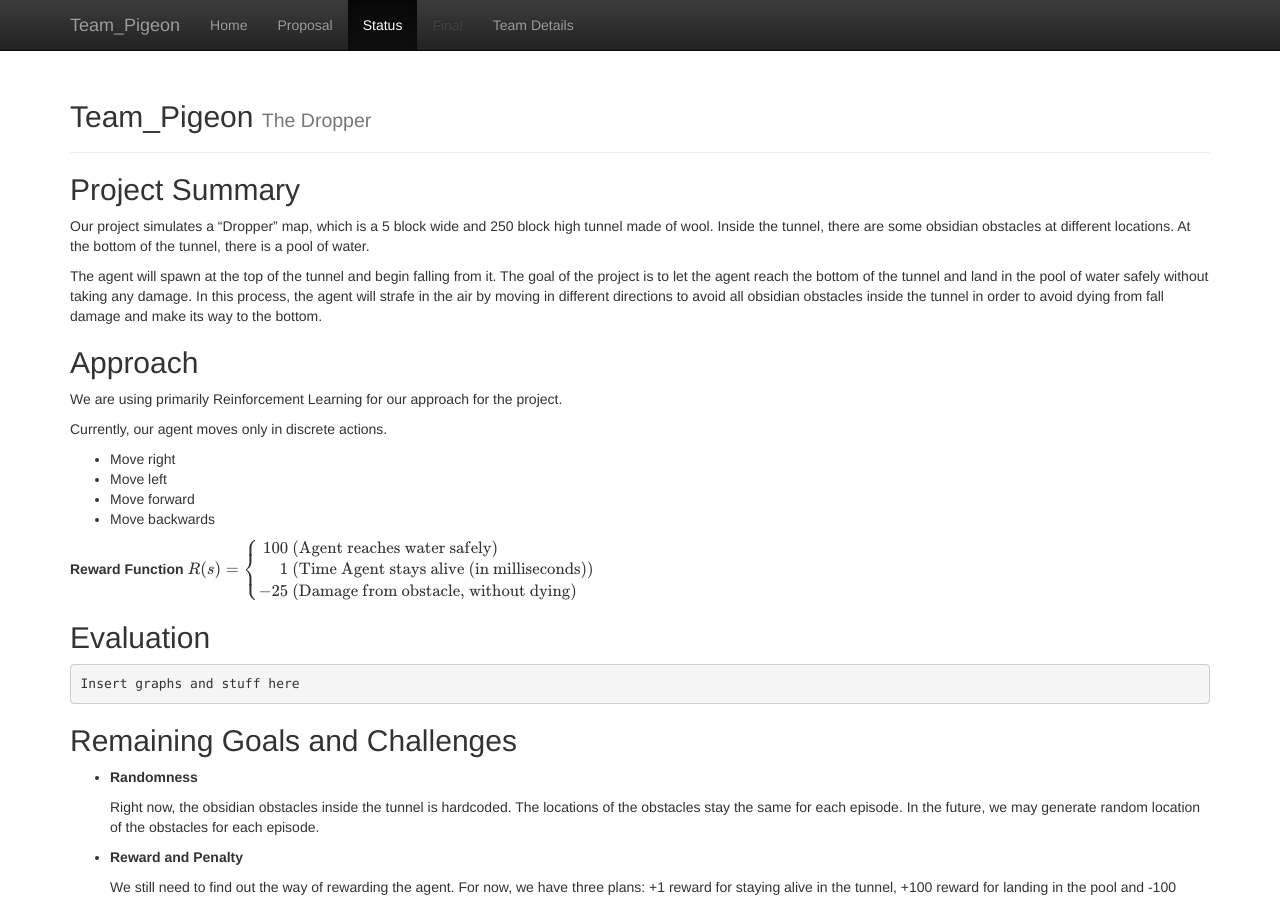
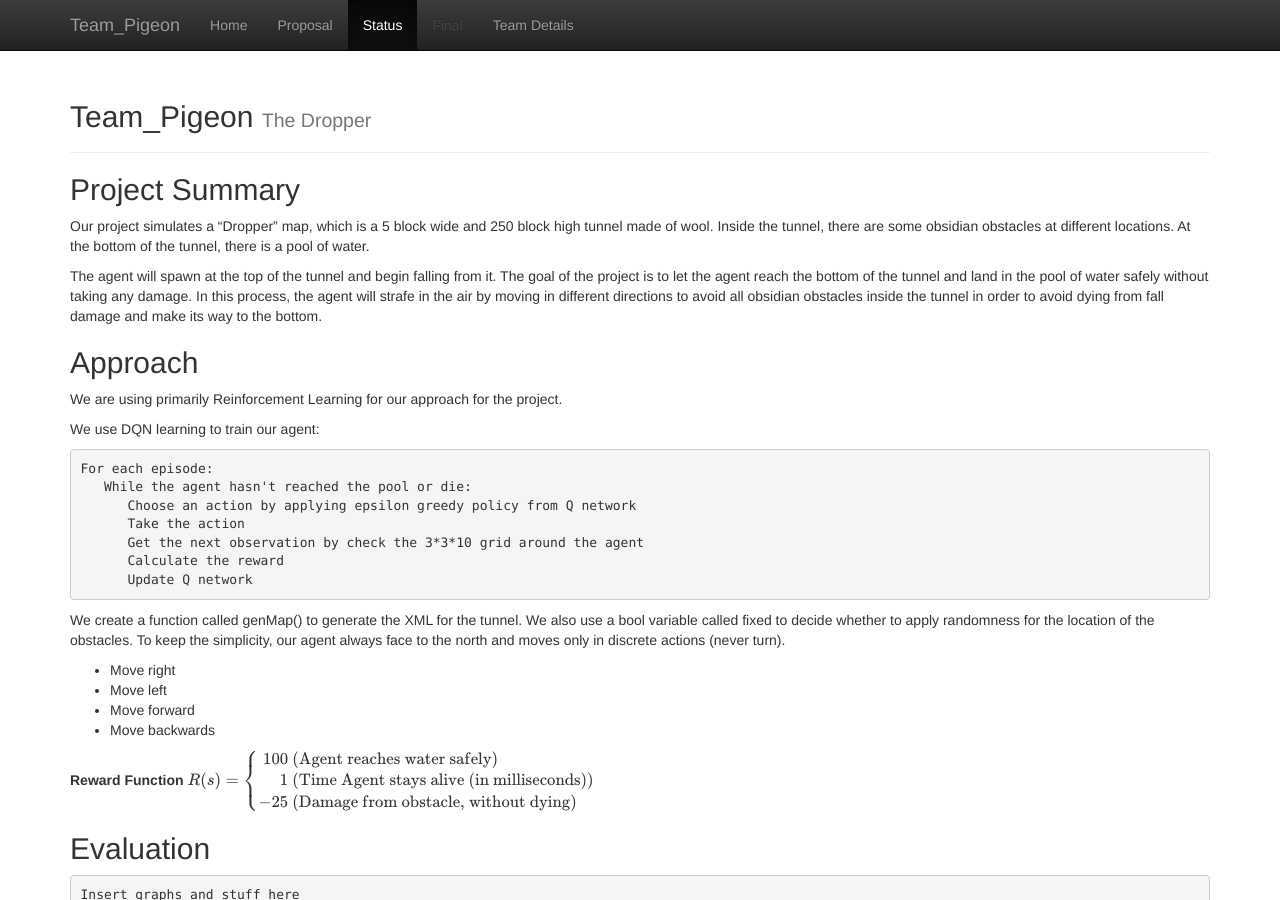
Before and after one commit to shanshs/Team-Pigeon, a Jekyll site: the page built from docs/status.md, in a window 1280 px wide and 900 px high. Built offline with Jekyll 4.4.1, drawn with Linux system fonts in a browser that asks for light colours; formulas are drawn with MathJax 3.

Commit message:
Update status.md

````diff
--- a/docs/status.md
+++ b/docs/status.md
@@ -12,7 +12,21 @@ The agent will spawn at the top of the tunnel and begin falling from it. The goa
 ## Approach
 We are using primarily Reinforcement Learning for our approach for the project.
 
-Currently, our agent moves only in discrete actions.
+
+We use DQN learning to train our agent:
+
+```
+For each episode:
+   While the agent hasn't reached the pool or die:
+      Choose an action by applying epsilon greedy policy from Q network
+      Take the action
+      Get the next observation by check the 3*3*10 grid around the agent
+      Calculate the reward
+      Update Q network
+```
+
+We create a function called genMap() to generate the XML for the tunnel. We also use a bool variable called fixed to decide whether to apply randomness for the location of the obstacles. To keep the simplicity, our agent always face to the north and moves only in discrete actions (never turn).
+
 * Move right
 * Move left
 * Move forward
````
